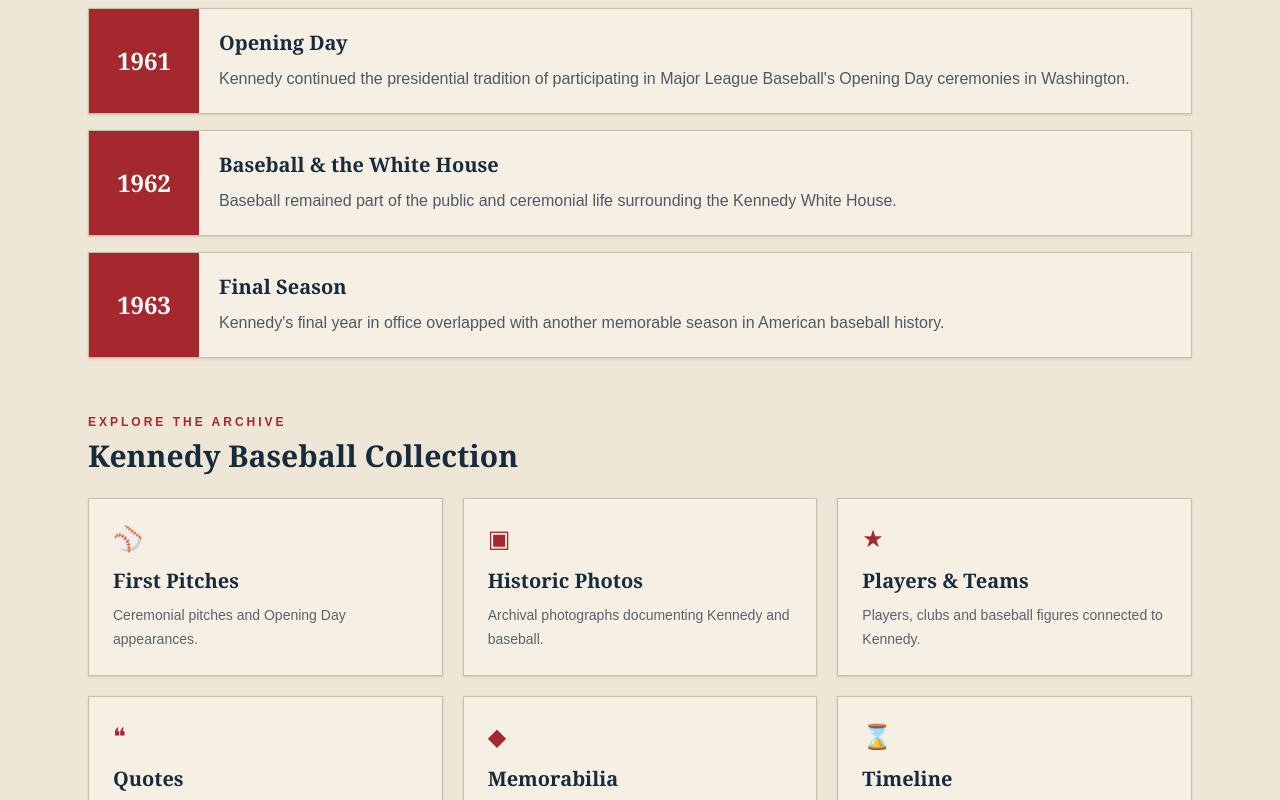
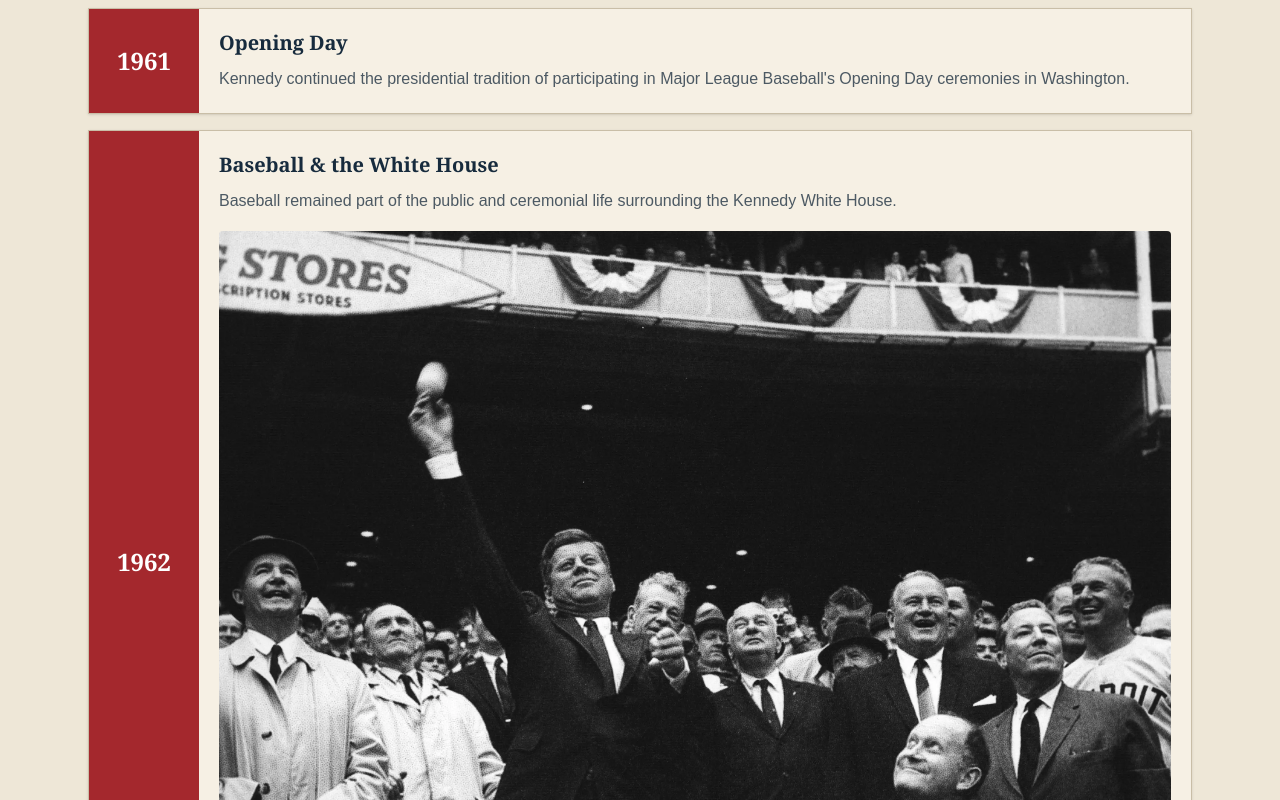
Before and after one commit to boatergent84/presidential-pastime, a Next.js app: page /presidents/john-f-kennedy in a window 1280 px wide. Shown: the part 1720-2520 px from the top of the page. Built offline with nearby package versions, Linux system fonts and the light colour scheme.

Commit message:
Add 1962 JFK baseball timeline photo

```diff
--- a/src/app/presidents/john-f-kennedy/page.tsx
+++ b/src/app/presidents/john-f-kennedy/page.tsx
@@ -211,13 +211,13 @@
                 "1962",
                 "Baseball & the White House",
                 "Baseball remained part of the public and ceremonial life surrounding the Kennedy White House.",
-              ],
+              "/jfk-first-pitch-1962.webp"],
               [
                 "1963",
                 "Final Season",
                 "Kennedy's final year in office overlapped with another memorable season in American baseball history.",
               ],
-            ].map(([year, title, description]) => (
+            ].map(([year, title, description, image]) => (
               <article
                 key={`${year}-${title}`}
                 className="grid border border-[#c9bea7] bg-[#f6f0e4] shadow-sm md:grid-cols-[110px_1fr]"
@@ -231,6 +231,13 @@
                   <p className="mt-2 leading-7 text-[#4c5963]">
                     {description}
                   </p>
+                  {image && (
+  <img
+    src={image}
+    alt={`${title} — ${year}`}
+    className="mt-4 w-full rounded-sm object-cover"
+  />
+)}
                 </div>
               </article>
             ))}
```
Also changed, not shown: public/jfk-first-pitch-1962.webp (added).
